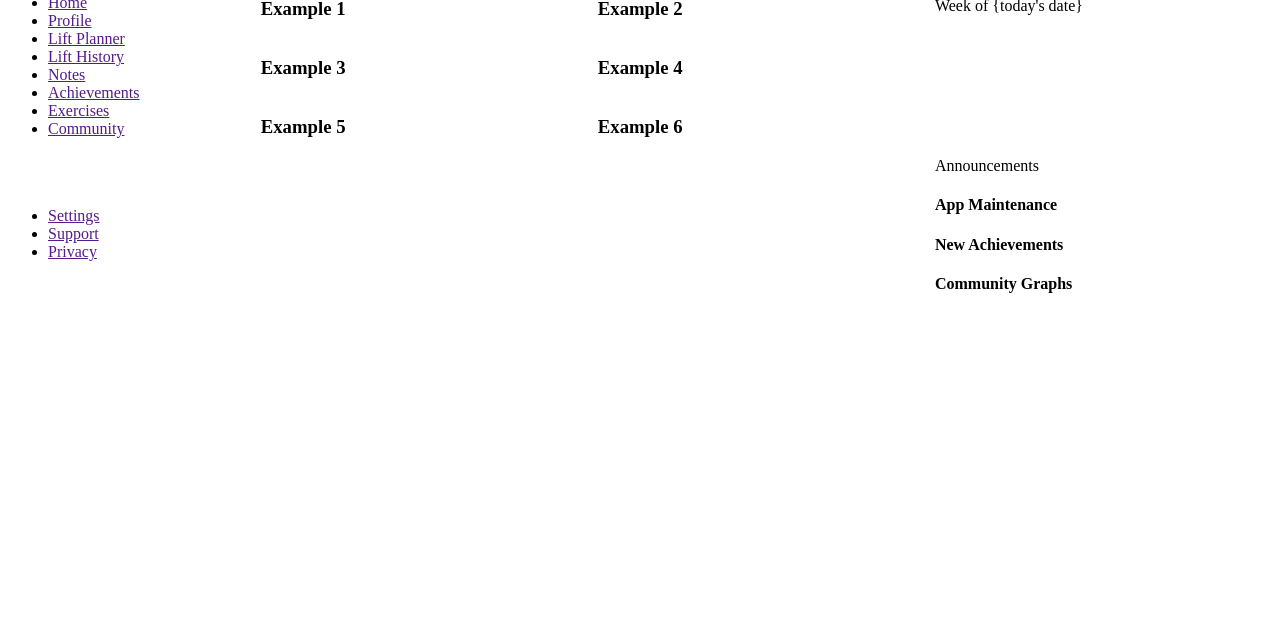
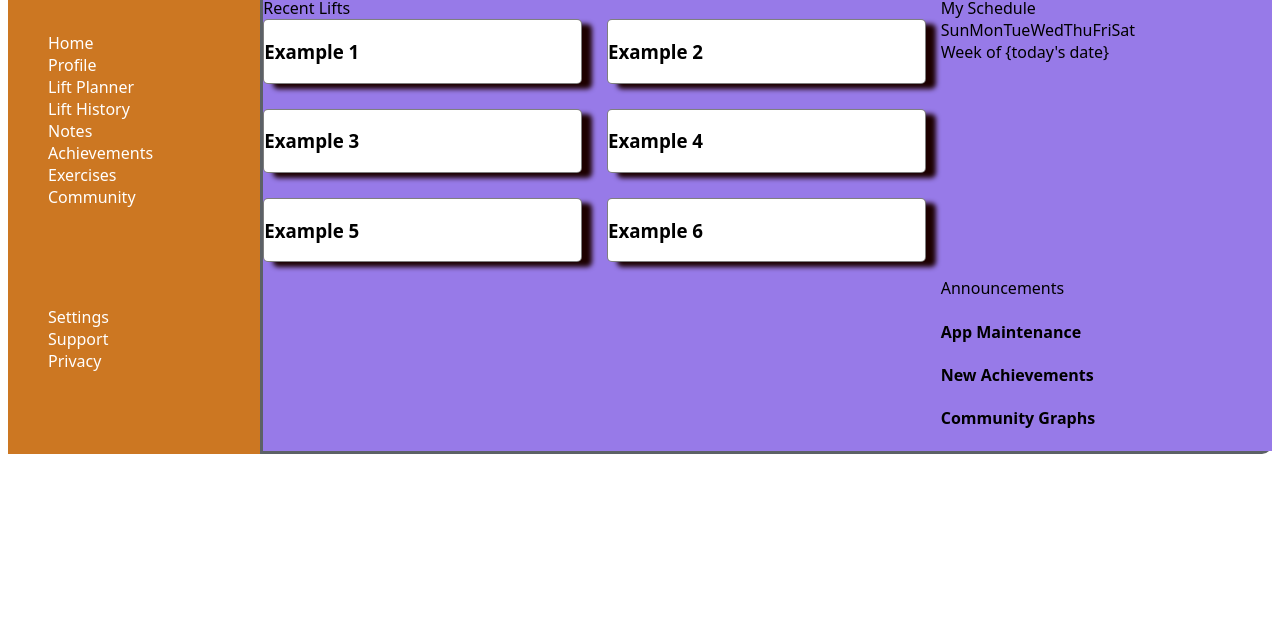
Before and after one commit to king7hills/admin_dashboard, a plain HTML site: page index.html in a window 1280 px wide. Shown: the part 165-800 px from the top of the page. Drawn offline with Linux system fonts and the light colour scheme.

Commit message:
added background colors, initial styling, global fonts

```diff
--- a/styles.css
+++ b/styles.css
@@ -1,24 +1,60 @@
+
+/* Global Settings */
+* {
+    font-family: system-ui, -apple-system, BlinkMacSystemFont, 'Segoe UI', Roboto, Oxygen, Ubuntu, Cantarell, 'Open Sans', 'Helvetica Neue', sans-serif;
+}
+
+ul {
+    list-style: none;
+}
+
+a {
+    text-decoration: none;
+    color: white;
+}
+
+:root {
+    --primary-color: #CC7722;
+    --direct-compliment: #2277CC;
+    --triad-color1: #00A692;
+    --triad-color2: #977AE8;
+    --gray-accent: #5C6166;
+    --brown-accent: #1D0000;
+}
+
+
+
 .wrapper {
     display: grid;
     grid-template-columns: 1fr 4fr;
     grid-template-rows: 1fr 3fr;
+    justify-items: stretch;
+    align-items: stretch;
+    gap: 3px;
+    background-color: var(--gray-accent);
+    border-radius: 10px;
 }
 
 .sidebar {
     grid-column: 1;
     grid-row: 1/4;
     display: grid;
+    background-color: var(--primary-color);
+    color: white;
 }
 
 .header {
     grid-column: 2;
     grid-row: 1;
     display: flex;
+    background-color: var(--triad-color1);
 }
 
 .main {
     display: grid;
     grid-template-columns: 2fr 1fr;
+    background-color: var(--triad-color2);
+    gap: 15px;
 }
 
 .main_recent {
@@ -31,6 +67,15 @@
 .recent_card_wrapper {
     display: grid;
     grid-template-columns: repeat(auto-fit, minmax(250px, 1fr));
+    gap: 25px;
+}
+
+.card {
+    background-color: white;
+    color: black;
+    border: 1px solid rgb(0, 0, 0, 0.5);
+    border-radius: 5px;
+    box-shadow: 10px 5px 5px var(--brown-accent);
 }
 
 .main_upcoming {
```
